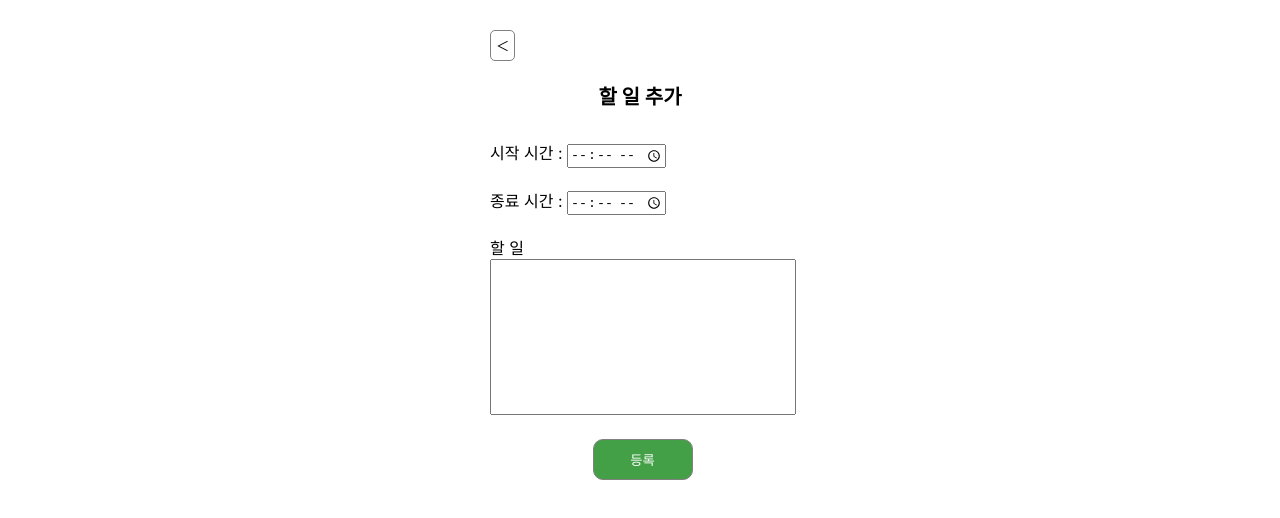
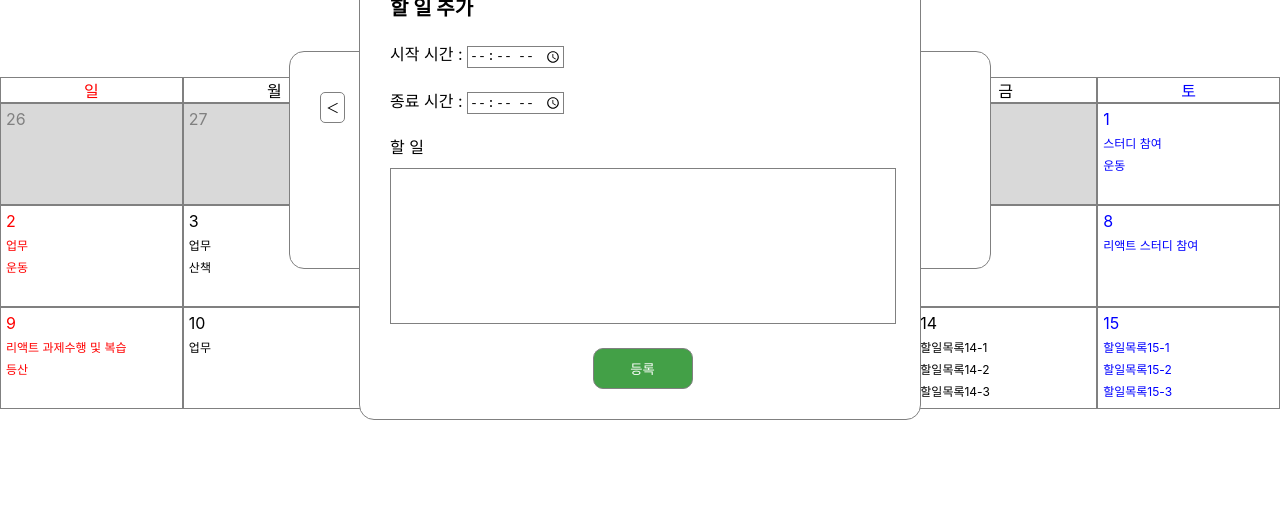
Before and after one commit to develinu/calendarTodo, a React (Create React App) app: page /todo/1/add/1 in a window 1280 px wide. Shown: the top 518 px of the page. Built offline with nearby package versions, Linux system fonts and the light colour scheme.

Commit message:
feat: 코드 리팩토링 및 기능 추가 - 코드 구조 리팩토링 - state 관리 방법 변경 - redux 추가 - 팝업 스타일 추가 - 팝업 애니메이션 추가

```diff
--- a/package.json
+++ b/package.json
@@ -10,9 +10,12 @@
     "react": "^17.0.2",
     "react-dom": "^17.0.2",
     "react-modal": "^3.14.4",
+    "react-redux": "^7.2.6",
     "react-router": "^6.2.0",
     "react-router-dom": "^5.3.0",
     "react-scripts": "5.0.0",
+    "react-transition-group": "^4.4.2",
+    "redux": "^4.1.2",
     "styled-components": "^5.3.3",
     "web-vitals": "^2.1.0"
   },
--- a/src/App.js
+++ b/src/App.js
@@ -1,9 +1,8 @@
 import React from 'react';
 import './App.scss';
-import calendarData from './Data/calendar'
-import todoData from './Data/data'
-import { Route, useHistory, useParams } from 'react-router-dom'
-import { useState } from 'react'
+import { Route } from 'react-router-dom'
+import { CSSTransition } from 'react-transition-group'
+import { useSelector } from 'react-redux';
 
 import Calendar from './Components/Calendar'
 import TodoList from './Components/TodoList'
@@ -12,38 +11,27 @@ import AddTodo from './Components/AddTodo'
 
 const App = () => {
 
-  const [todo, setTodo] = useState([...todoData])
+  const { popupTransitionFlag } = useSelector(state => state)
 
-  const year = calendarData.title.year
-  const month = calendarData.title.month.toString().padStart(2, "0")
-
-  const getTargetDateFromDay = (day) => {
-    return parseInt(`${year}${month}${day.toString().padStart(2, "0")}`)
+  const getPopupTransitionFlag = (name) => {
+    let _findPopupFlag = popupTransitionFlag.find(e => e.name === name)
+    return _findPopupFlag.flag
   }
 
   return (
     <div className="app">
-      <Route exact path="/">
-        <Calendar
-          calendarData={calendarData}
-          todo={todo}
-          getTargetDateFromDay={getTargetDateFromDay} />
+      <Route path="/">
+        <Calendar />
       </Route>
 
-      <Route exact path="/todo/:day">
-        <TodoList
-          year={calendarData.title.year}
-          month={month}
-          todo={todo}
-          setTodo={setTodo}
-          getTargetDateFromDay={getTargetDateFromDay} />
+      <Route path="/todo/:day">
+        <CSSTransition in={getPopupTransitionFlag("TodoList")} classNames="popup" timeout={500}>
+          <TodoList />
+        </CSSTransition>
       </Route>
 
-      <Route exact path="/todo/:day/add/:id">
-        <AddTodo
-          todo={todo}
-          setTodo={setTodo}
-          getTargetDateFromDay={getTargetDateFromDay} />
+      <Route path="/todo/:day/add/:id">
+        <AddTodo />
       </Route>
     </div>
   );
--- a/src/App.scss
+++ b/src/App.scss
@@ -1,7 +1,15 @@
 // app
+.popup-enter {
+  opacity: 0;
+}
+
+.popup-enter-active {
+  opacity: 1;
+  transition: all 500ms;
+}
 
 .app {
-  margin: 20px 0px;
+  margin: 0px 0px;
 
   .back {
     .btn-back {
--- a/src/Components/AddTodo.scss
+++ b/src/Components/AddTodo.scss
@@ -1,11 +1,22 @@
+.add-todo-popup {
+  position: block;
+  width: 100%;
+  height: 100%;
+
   .add-todo {
-  display: flex;
-  flex-direction: column;
-  justify-content: space-between;
-  align-items: center;
-  height: 300px;
+
+    position: fixed;
+    width: 50%;
+    min-width: 500px;
+    top: 20%;
+    left: 50%;
+    transform: translate(-50%, -50%);
     width: 300px;
     margin: 0 auto;
+    padding: 30px;
+    border: 1px solid grey;
+    border-radius: 15px;
+    background: white;
 
     .back {
       width :100%;
@@ -20,12 +31,18 @@
     .time-picker {
       width: 300px;
       margin-top: 20px;
+
+      input {
+        border: 1px solid grey;
+      }
     }
 
     textarea {
+      margin-top: 10px;
       width: 100%;
       height: 150px;
       resize: none;
+      border: 1px solid grey;
     }
 
     .todo-input-label {
@@ -67,3 +84,4 @@
       }
     }
   }
+}
--- a/src/Components/Calendar.js
+++ b/src/Components/Calendar.js
@@ -1,35 +1,18 @@
 import React from "react"
 import CalendarDay from './CalendarDay'
 import './Calendar.scss'
+import { useSelector } from 'react-redux';
+import { getCalendarData, getDayOfWeekName, getTargetDateFromDay } from "../utils/date";
 
 
-const Calendar = (props) => {
-  const { getTargetDateFromDay } = props
-  const { title, header, elements, disabled } = props.calendarData
+const Calendar = () => {
+  const { title, header, elements, disabled } = getCalendarData()
   const weekDaysCount = header.length
   const weekCount = Math.ceil(elements.length / weekDaysCount)
+  const { todos } = useSelector(state => state)
 
-  const getDayOfWeekName = (idx) => {
-    const dowEnum = {
-      0: "sun",
-      1: "mon",
-      2: "tue",
-      3: "wed",
-      4: "thu",
-      5: "fri",
-      6: "sat"
-    }
-    return dowEnum[idx]
-  }
-
-  const getMatchDateTodo = (day) => {
-    let date = getTargetDateFromDay(day)
-    let filteredTodoData = props.todo.filter(_todo => _todo.date === date)
-    filteredTodoData = filteredTodoData.map(e => e.todo)
-    if (filteredTodoData) {
-      return filteredTodoData[0]
-    }
-    return []
+  const getMatchDateTodoData = (day) => {
+    return todos.find(_todo => _todo.date === getTargetDateFromDay(day))
   }
 
 
@@ -59,9 +42,8 @@ const Calendar = (props) => {
                       return <CalendarDay
                         key={`${idx}-${e}`}
                         day={e}
+                        todoData={getMatchDateTodoData(e)}
                         dayOfWeek={getDayOfWeekName(idx)}
-                        todo={getMatchDateTodo(e)}
-                        setTargetTodo={props.setTargetTodo}
                         disabled={disabled.includes(e)} />
                     })
                   }
--- a/src/Components/CalendarDay.js
+++ b/src/Components/CalendarDay.js
@@ -1,15 +1,19 @@
 import React from "react"
 import { useHistory } from 'react-router-dom'
+import { useDispatch } from "react-redux"
 
 
 const CalendarDay = (props) => {
-  const { day, dayOfWeek, todo, disabled } = props
+  const { day, dayOfWeek, todoData, disabled } = props
   const history = useHistory()
+  const dispatch = useDispatch()
 
   const onClickDayHandler = () => {
     if (disabled) {
       return
     }
+    dispatch({ type: 'off', payload: { name: "TodoList" } })
+    dispatch({ type: 'setTodo', payload: todoData })
     history.push(`/todo/${day}`)
   }
 
@@ -17,9 +21,8 @@ const CalendarDay = (props) => {
     <span className={`element ${dayOfWeek} ${disabled ? "disabled" : ""}`} onClick={onClickDayHandler}>
       <p>{day}</p>
       {
-        todo
-        ? todo.map(e => {
-          // console.log(e)
+        todoData?.todo
+        ? todoData.todo.map(e => {
           return <p key={e.id} className="todo">{e.subject}</p>
         })
         : null
--- a/src/Components/TodoList.js
+++ b/src/Components/TodoList.js
@@ -1,18 +1,30 @@
-import React from "react"
+import React, { useEffect } from "react"
 import { useParams, useHistory } from 'react-router-dom'
 import './TodoList.scss'
+import { getTargetDateFromDay, getCalendarYear, getCalendarMonth, getCalendarDay } from "../utils/date"
+import { useSelector, useDispatch } from 'react-redux';
 
 
-const TodoList = (props) => {
-  const { year, month, getTargetDateFromDay} = props
+const TodoList = () => {
+
   const { day } = useParams()
   const history = useHistory()
   const date = getTargetDateFromDay(day)
-  const targetTodo = props.todo.find(_todo => _todo.date === date)
+  const strYear = getCalendarYear()
+  const strMonth = getCalendarMonth()
+  const strDay = getCalendarDay(day)
+  const { targetTodo } = useSelector(state => state)
+  const dispatch = useDispatch()
+
+  useEffect(() => {
+    dispatch({ type: 'on', payload: { name: 'TodoList' } })
+  }, [])
 
   const deleteTodo = (targetId) => {
+    console.log(targetTodo)
     targetTodo.todo = targetTodo.todo.filter(_todo => _todo.id !== targetId)
-    props.setTodo([...props.todo.filter(_todo => _todo.date !== date), targetTodo])
+    console.log(targetTodo)
+    dispatch({ type: 'delete', payload: { date: date, todo: targetTodo }})
   }
 
   const onClickAddTodoHandler = () => {
@@ -29,6 +41,7 @@ const TodoList = (props) => {
   }
 
   return (
+    <div className="todo-list-popup">
       <div className="todo-list">
         <div className="back">
           <button className="btn-back" onClick={ () => { history.push("/") } }>
@@ -36,7 +49,7 @@ const TodoList = (props) => {
           </button>
         </div>
         <div className="title">
-        {year}. {month}. {day.toString().padStart(2, "0")}
+          {strYear}. {strMonth}. {strDay}
         </div>
 
         <div className="items">
@@ -62,6 +75,7 @@ const TodoList = (props) => {
           <button className="btn-add" onClick={onClickAddTodoHandler}>추가</button>
         </div>
       </div>
+    </div>
   )
 }
 
--- a/src/Components/TodoList.scss
+++ b/src/Components/TodoList.scss
@@ -1,7 +1,30 @@
+.popup-enter {
+  opacity: 0;
+}
+
+.popup-enter-active {
+  opacity: 1;
+  transition: all 1500ms;
+}
+
+
+.todo-list-popup {
+  position: block;
+  width: 100%;
+  height: 100%;
+
   .todo-list {
+    position: fixed;
     width: 50%;
     min-width: 500px;
     margin: 0 auto;
+    top: 20%;
+    left: 50%;
+    transform: translate(-50%, -50%);
+    padding: 30px;
+    border: 1px solid grey;
+    border-radius: 15px;
+    background: white;
 
     .title {
       display: flex;
@@ -49,3 +72,4 @@
       }
     }
   }
+}
--- a/src/index.js
+++ b/src/index.js
@@ -2,13 +2,91 @@ import React from 'react';
 import ReactDOM from 'react-dom';
 import './index.scss';
 import App from './App';
-import {BrowserRouter} from 'react-router-dom'
+import { BrowserRouter } from 'react-router-dom'
+import { Provider } from 'react-redux'
+import { createStore, combineReducers } from 'redux'
+
+import todoData from './data/data'
+
+/*
+1. reducer if 구문 switch로 작성해보기
+2. reducer state를 2개 이상 만들고 combinereducers로 관리 (그 외 훅으로 응용해보기!)
+3. 리액트 애니메이션으로 팝업 효과 만들어보기
+4. 팝업의 각각의 할 일 마다 체크박스 만들고 체크시 완료한 상태로 보여지도록 추가 기능 개발하기(이미지 참고)
+*/
+
+const todos = (state=[...todoData], action) => {
+  let _state = [...state]
+
+  switch (action.type) {
+    case 'add':
+      _state = [..._state, action.payload.todo]
+      break
+
+    case 'delete':
+      _state = [..._state.filter(e => e.date !== action.payload.date), action.payload.todo]
+      break
+
+    default:
+      break
+  }
+  return _state
+}
+
+const targetTodo = (state={}, action) => {
+  switch (action.type) {
+    case 'setTodo':
+      state = action.payload
+      break
+
+    default:
+      break
+  }
+  return state
+}
+
+const popupStates = [
+  {
+    name: 'TodoList',
+    flag: false
+  },
+  {
+    name: 'AddTodo',
+    flag: false
+  }
+]
+
+const popupTransitionFlag = (state=popupStates, action) => {
+  let _state = [...state]
+  let _findState
+
+  switch (action.type) {
+    case 'on':
+      _findState = _state.find(e => e.name === action.payload.name)
+      _findState.flag = true
+      console.log(_state)
+      break
+
+    case 'off':
+      _findState = _state.find(e => e.name === action.payload.name)
+      _findState.flag = false
+      break
+
+    default:
+      break
+  }
+  return _state
+}
+
+const store = createStore(combineReducers({ todos, targetTodo, popupTransitionFlag }))
 
 
 ReactDOM.render(
   <React.StrictMode>
     <BrowserRouter>
-    <App />
+      <Provider store={store}>
+        <App />
+      </Provider>
     </BrowserRouter>
   </React.StrictMode>,
   document.getElementById('root')
--- a/src/index.scss
+++ b/src/index.scss
@@ -1,3 +1,7 @@
+html, body, #root, .app, #app>div {
+  height: 100%
+}
+
 body {
   margin: 0;
   font-family: -apple-system, BlinkMacSystemFont, 'Segoe UI', 'Roboto', 'Oxygen',
--- /dev/null
+++ b/src/utils/date.js
@@ -0,0 +1,36 @@
+import calendarData from '../data/calendar'
+
+export const getCalendarData = () => {
+  return calendarData
+}
+
+export const getCalendarYear = () => {
+  return calendarData.title.year
+}
+
+export const getCalendarMonth = () => {
+  return calendarData.title.month.toString().padStart(2, "0")
+}
+
+export const getCalendarDay = (day) => {
+  return day.toString().padStart(2, "0")
+}
+
+export const getDayOfWeekName = (idx) => {
+  const dowEnum = {
+    0: "sun",
+    1: "mon",
+    2: "tue",
+    3: "wed",
+    4: "thu",
+    5: "fri",
+    6: "sat"
+  }
+  return dowEnum[idx]
+}
+
+export const getTargetDateFromDay = (day) => {
+  return parseInt(
+    `${getCalendarYear()}${getCalendarMonth()}${getCalendarDay(day)}`
+  )
+}
```
Also changed, not shown: src/Components/AddTodo.js (+9 -9 lines), 1 other file (tests, documents, lock files or other folders). Lines whose indentation alone changed are shown as unchanged.
